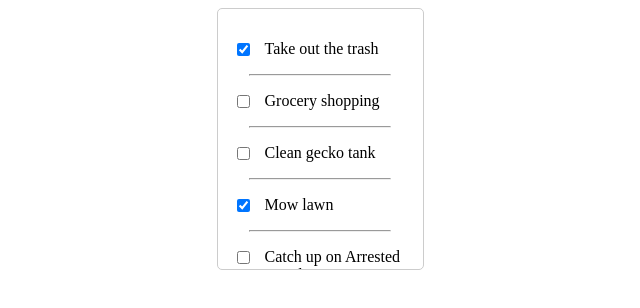
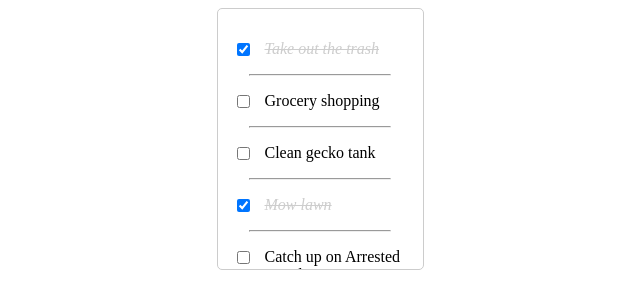
Before and after one commit to Meowsers25/localReact, a React (Create React App) app in the folder todo_app_phase_1/: page / in a window 1280 px wide. Shown: the top 308 px of the page, without its empty margins (320-960 px from the left). Built offline with nearby package versions, Linux system fonts and the light colour scheme.

Commit message:
Added changes to style if completed

```diff
--- a/todo_app_phase_1/public/index.html
+++ b/todo_app_phase_1/public/index.html
@@ -9,7 +9,6 @@
     />
     <meta name="theme-color" content="#000000" />
 
-    <link rel="manifest" href="%PUBLIC_URL%/manifest.json" />
     <link rel="stylesheet" href="style.css" />
 
     <title>Todo Phase 1</title>
--- a/todo_app_phase_1/src/TodoItem.js
+++ b/todo_app_phase_1/src/TodoItem.js
@@ -12,6 +12,12 @@ function TodoItem(props) {
     width: "80%"
   };
 
+  const finished = {
+    fontStyle: "italic",
+    color: "#cdcdcd",
+    textDecoration: "line-through"
+  };
+
   return (
     <div>
       <input
@@ -21,7 +27,7 @@ function TodoItem(props) {
         onChange={() => props.handleChange(props.item.id)}
       />
 
-      <p>{props.item.text}</p>
+      <p style={props.item.completed ? finished : null}>{props.item.text}</p>
       <hr style={width} />
     </div>
   );
```
